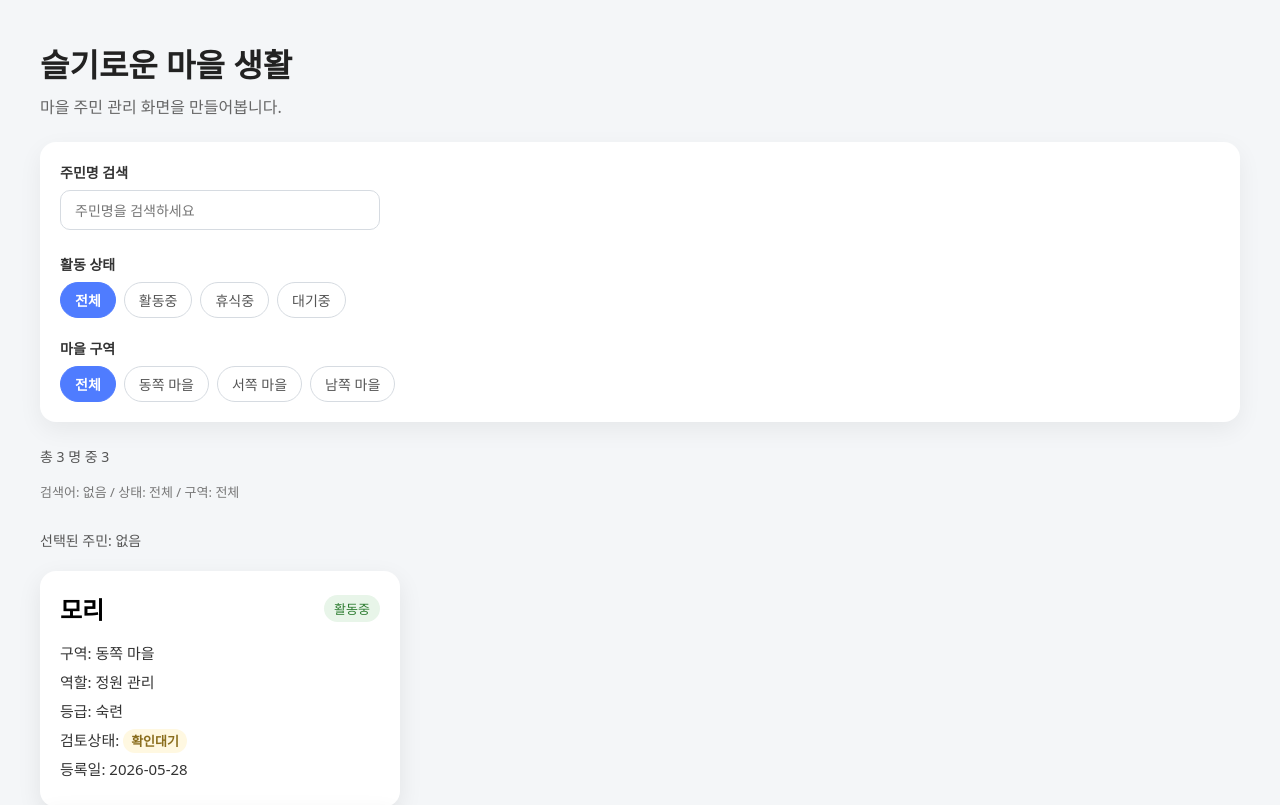
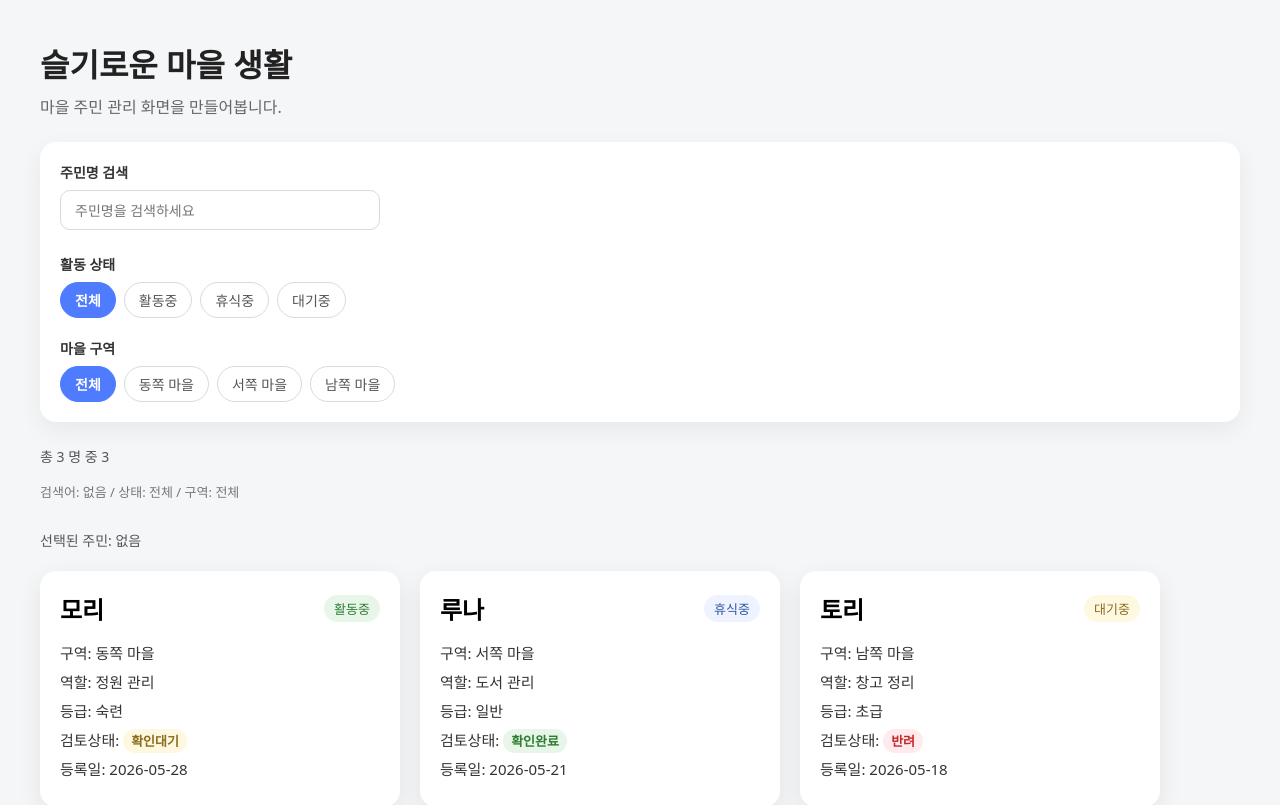
Before and after one commit to JEON-DONG-HEE/wise-village-life, a React (Vite) app: page / in a window 1280 px wide. Shown: the top 805 px of the page. Built offline with nearby package versions, Linux system fonts and the light colour scheme.

Commit message:
css grid 로 수정

```diff
--- a/src/styles/App.scss
+++ b/src/styles/App.scss
@@ -16,11 +16,22 @@
   }
 }
 
+.resident-list {
+  display: grid;
+  grid-template-columns: repeat(auto-fill, minmax(320px, 360px));
+  gap: 20px;
+  justify-content: start;
+}
+
+// 주민 카드
 .resident-card {
-  width: 360px;
+  width: 100%;
   border-radius: 16px;
   background-color: #fff;
   box-shadow: 0 8px 24px rgba(0, 0, 0, 0.08);
+  transition:
+    transform 0.2s ease,
+    box-shadow 0.2s ease;
 
   &__header {
     display: flex;
@@ -39,6 +50,11 @@
       color: #333;
       font-size: 15px;
     }
+  }
+
+  &:hover {
+    transform: translateY(-4px);
+    box-shadow: 0 12px 28px rgba(0, 0, 0, 0.12);
   }
 
   &.is-selected {
```
